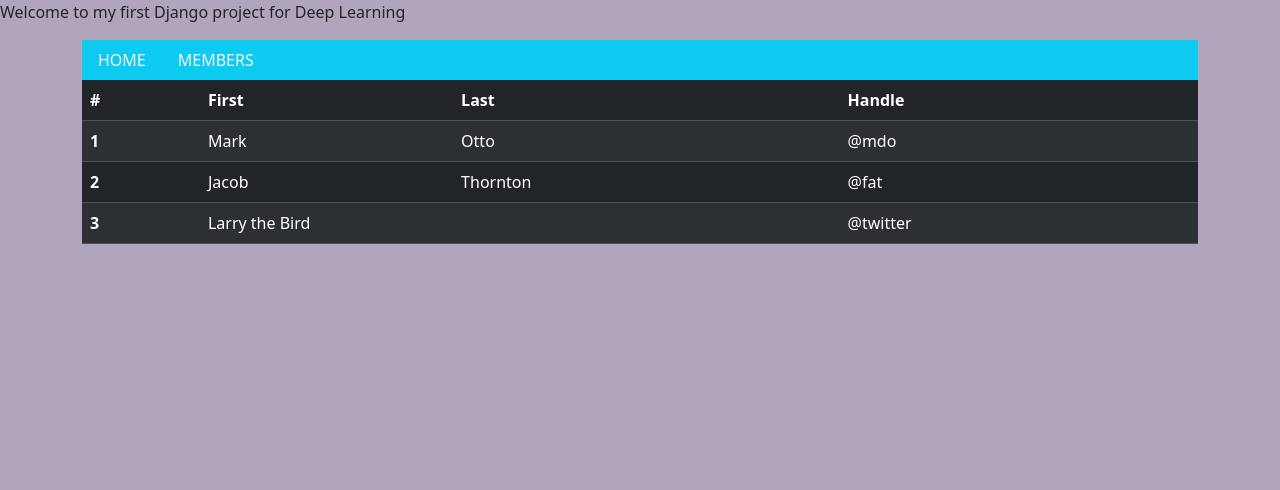
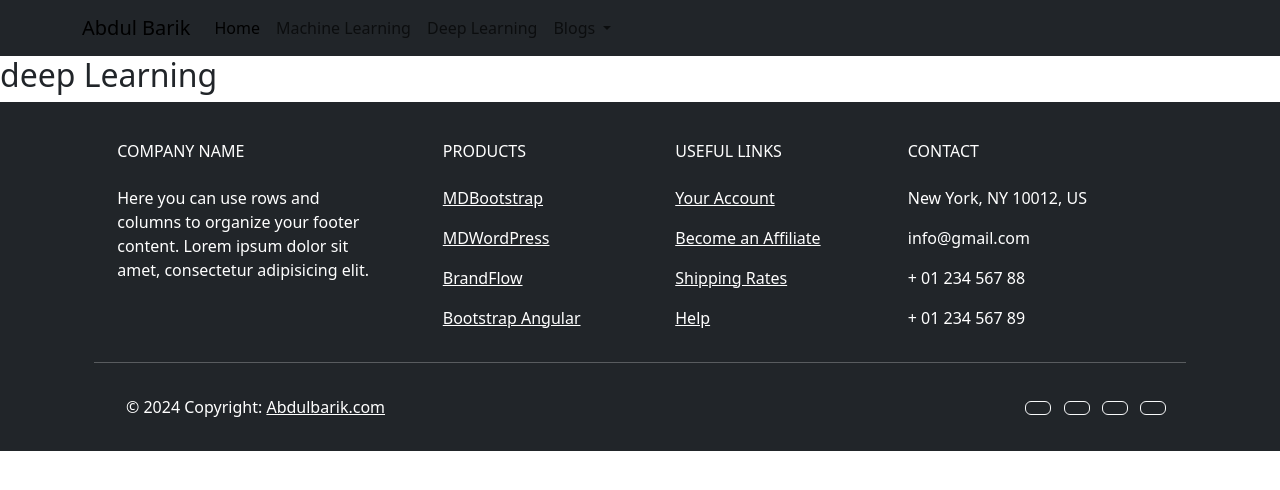
Before and after one commit to abdulbariks/DjangoPractice, a Django app: page /deep/ in a window 1280 px wide. Shown: the top 490 px of the page. Run offline with Django 5.2, Linux system fonts and the light colour scheme; some libraries are stand-ins or nearby versions.

Commit message:
Template inheritance dynamic url create

```diff
--- a/DjangoPractice/templates/deepLearning/deepLearning.html
+++ b/DjangoPractice/templates/deepLearning/deepLearning.html
@@ -1,50 +1,3 @@
-{% load static %}
-<!DOCTYPE html>
-<title>Deep Learning</title>
-{% load bootstrap5 %} {% bootstrap_css %} {% bootstrap_javascript %}
-
-<link rel="stylesheet" href="{% static 'CSS/deepLearning.css' %}" />
-<html>
-  <body>
-    <p>Welcome to my first Django project for Deep Learning</p>
-    <div class="container">
-      <ul class="nav bg-info">
-        <li class="nav-item">
-          <a class="nav-link link-light" href="/">HOME</a>
-        </li>
-        <li class="nav-item">
-          <a class="nav-link link-light" href="/members">MEMBERS</a>
-        </li>
-      </ul>
-      <table class="table table-dark table-striped">
-        <thead>
-          <tr>
-            <th scope="col">#</th>
-            <th scope="col">First</th>
-            <th scope="col">Last</th>
-            <th scope="col">Handle</th>
-          </tr>
-        </thead>
-        <tbody>
-          <tr>
-            <th scope="row">1</th>
-            <td>Mark</td>
-            <td>Otto</td>
-            <td>@mdo</td>
-          </tr>
-          <tr>
-            <th scope="row">2</th>
-            <td>Jacob</td>
-            <td>Thornton</td>
-            <td>@fat</td>
-          </tr>
-          <tr>
-            <th scope="row">3</th>
-            <td colspan="2">Larry the Bird</td>
-            <td>@twitter</td>
-          </tr>
-        </tbody>
-      </table>
-    </div>
-  </body>
-</html>
+{% extends "main.html" %} {% block content %}
+<h2>deep Learning</h2>
+{% endblock content %}
--- a/DjangoPractice/templates/main.html
+++ b/DjangoPractice/templates/main.html
@@ -1,93 +1,217 @@
 {% load static %}
 <!DOCTYPE html>
-
-<link
-  href="https://cdn.jsdelivr.net/npm/bootstrap@5.0.2/dist/css/bootstrap.min.css"
-  rel="stylesheet"
-  integrity="sha384-EVSTQN3/azprG1Anm3QDgpJLIm9Nao0Yz1ztcQTwFspd3yD65VohhpuuCOmLASjC"
-  crossorigin="anonymous"
-/>
 <html>
+  <head>
+    <meta charset="utf-8" />
+    <meta http-equiv="X-UA-Compatible" content="IE=edge" />
+    <title>{% block title %}Home{% endblock %}</title>
+    {% load bootstrap5 %} {% bootstrap_css %} {% bootstrap_javascript %}
+    <meta name="description" content="" />
+    <meta name="viewport" content="width=device-width, initial-scale=1" />
+    <link rel="stylesheet" href="" />
+  </head>
   <body>
-    <nav class="navbar navbar-expand-lg navbar-light bg-light">
-      <div class="container-fluid">
-        <a class="navbar-brand" href="#">Navbar</a>
+    <nav
+      class="navbar navbar-expand-lg text-center text-lg-start text-white bg-dark"
+    >
+      <div class="container">
+        <a class="navbar-brand" href="/">Abdul Barik</a>
         <button
           class="navbar-toggler"
           type="button"
           data-bs-toggle="collapse"
-          data-bs-target="#navbarSupportedContent"
-          aria-controls="navbarSupportedContent"
+          data-bs-target="#navbarNavDropdown"
+          aria-controls="navbarNavDropdown"
           aria-expanded="false"
           aria-label="Toggle navigation"
         >
           <span class="navbar-toggler-icon"></span>
         </button>
-        <div class="collapse navbar-collapse" id="navbarSupportedContent">
-          <ul class="navbar-nav me-auto mb-2 mb-lg-0">
+        <div class="collapse navbar-collapse" id="navbarNavDropdown">
+          <ul class="navbar-nav">
             <li class="nav-item">
-              <a class="nav-link active" aria-current="page" href="#">Home</a>
+              <a class="nav-link active" aria-current="page" href="/">Home</a>
             </li>
             <li class="nav-item">
-              <a class="nav-link" href="#">Link</a>
+              <a class="nav-link" href="{% url "machineLearning" %}">Machine Learning</a>
+            </li>
+            <li class="nav-item">
+              <a class="nav-link" href="{% url "deepLearning" %}">Deep Learning</a>
             </li>
             <li class="nav-item dropdown">
               <a
                 class="nav-link dropdown-toggle"
-                href="machine/"
-                id="navbarDropdown"
+                href="#"
+                id="navbarDropdownMenuLink"
                 role="button"
                 data-bs-toggle="dropdown"
                 aria-expanded="false"
               >
-                Dropdown
+                Blogs
               </a>
-              <ul class="dropdown-menu" aria-labelledby="navbarDropdown">
-                <li><a class="dropdown-item" href="machine/">Action</a></li>
+              <ul
+                class="dropdown-menu"
+                aria-labelledby="navbarDropdownMenuLink"
+              >
+                <li><a class="dropdown-item" href="#">Action</a></li>
+                <li><a class="dropdown-item" href="#">Another action</a></li>
                 <li>
-                  <a class="dropdown-item" href="machine/">Another action</a>
-                </li>
-                <li><hr class="dropdown-divider" /></li>
-                <li>
-                  <a class="dropdown-item" href="machine/"
-                    >Something else here</a
-                  >
+                  <a class="dropdown-item" href="#">Something else here</a>
                 </li>
               </ul>
             </li>
-            <li class="nav-item">
-              <a
-                class="nav-link disabled"
-                href="#"
-                tabindex="-1"
-                aria-disabled="true"
-                >Disabled</a
-              >
-            </li>
           </ul>
-          <form class="d-flex">
-            <input
-              class="form-control me-2"
-              type="search"
-              placeholder="Search"
-              aria-label="Search"
-            />
-            <button class="btn btn-outline-success" type="submit">
-              Search
-            </button>
-          </form>
         </div>
       </div>
     </nav>
-    <p>Welcome to my first Django project</p>
-    <p><a href="machine/">Machine Learning</a></p>
-    <p><a href="deep/">Deel Learning </a></p>
+    {% block content %}
+    <h2>Home</h2>
+    {% endblock %}
 
-    <link
-      href="https://cdn.jsdelivr.net/npm/bootstrap@5.0.2/dist/css/bootstrap.min.css"
-      rel="stylesheet"
-      integrity="sha384-EVSTQN3/azprG1Anm3QDgpJLIm9Nao0Yz1ztcQTwFspd3yD65VohhpuuCOmLASjC"
-      crossorigin="anonymous"
-    />
+    <!-- Remove the container if you want to extend the Footer to full width. -->
+    <div class="navbar-light bg-dark">
+      <!-- Footer -->
+      <footer class="text-center text-lg-start text-white bg-dark">
+        <!-- Grid container -->
+        <div class="container p-4 pb-0">
+          <!-- Section: Links -->
+          <section class="">
+            <!--Grid row-->
+            <div class="row">
+              <!-- Grid column -->
+              <div class="col-md-3 col-lg-3 col-xl-3 mx-auto mt-3">
+                <h6 class="text-uppercase mb-4 font-weight-bold">
+                  Company name
+                </h6>
+                <p>
+                  Here you can use rows and columns to organize your footer
+                  content. Lorem ipsum dolor sit amet, consectetur adipisicing
+                  elit.
+                </p>
+              </div>
+              <!-- Grid column -->
+
+              <hr class="w-100 clearfix d-md-none" />
+
+              <!-- Grid column -->
+              <div class="col-md-2 col-lg-2 col-xl-2 mx-auto mt-3">
+                <h6 class="text-uppercase mb-4 font-weight-bold">Products</h6>
+                <p>
+                  <a class="text-white">MDBootstrap</a>
+                </p>
+                <p>
+                  <a class="text-white">MDWordPress</a>
+                </p>
+                <p>
+                  <a class="text-white">BrandFlow</a>
+                </p>
+                <p>
+                  <a class="text-white">Bootstrap Angular</a>
+                </p>
+              </div>
+              <!-- Grid column -->
+
+              <hr class="w-100 clearfix d-md-none" />
+
+              <!-- Grid column -->
+              <div class="col-md-3 col-lg-2 col-xl-2 mx-auto mt-3">
+                <h6 class="text-uppercase mb-4 font-weight-bold">
+                  Useful links
+                </h6>
+                <p>
+                  <a class="text-white">Your Account</a>
+                </p>
+                <p>
+                  <a class="text-white">Become an Affiliate</a>
+                </p>
+                <p>
+                  <a class="text-white">Shipping Rates</a>
+                </p>
+                <p>
+                  <a class="text-white">Help</a>
+                </p>
+              </div>
+
+              <!-- Grid column -->
+              <hr class="w-100 clearfix d-md-none" />
+
+              <!-- Grid column -->
+              <div class="col-md-4 col-lg-3 col-xl-3 mx-auto mt-3">
+                <h6 class="text-uppercase mb-4 font-weight-bold">Contact</h6>
+                <p><i class="fas fa-home mr-3"></i> New York, NY 10012, US</p>
+                <p><i class="fas fa-envelope mr-3"></i> info@gmail.com</p>
+                <p><i class="fas fa-phone mr-3"></i> + 01 234 567 88</p>
+                <p><i class="fas fa-print mr-3"></i> + 01 234 567 89</p>
+              </div>
+              <!-- Grid column -->
+            </div>
+            <!--Grid row-->
+          </section>
+          <!-- Section: Links -->
+
+          <hr class="my-3" />
+
+          <!-- Section: Copyright -->
+          <section class="p-3 pt-0">
+            <div class="row d-flex align-items-center">
+              <!-- Grid column -->
+              <div class="col-md-7 col-lg-8 text-center text-md-start">
+                <!-- Copyright -->
+                <div class="p-3">
+                  © 2024 Copyright:
+                  <a
+                    class="text-white"
+                    href="https://abdul-barik-portfolio.vercel.app/"
+                    >Abdulbarik.com</a
+                  >
+                </div>
+                <!-- Copyright -->
+              </div>
+              <!-- Grid column -->
+
+              <!-- Grid column -->
+              <div class="col-md-5 col-lg-4 ml-lg-0 text-center text-md-end">
+                <!-- Facebook -->
+                <a
+                  class="btn btn-outline-light btn-floating m-1"
+                  class="text-white"
+                  role="button"
+                  ><i class="fab fa-facebook-f"></i
+                ></a>
+
+                <!-- Twitter -->
+                <a
+                  class="btn btn-outline-light btn-floating m-1"
+                  class="text-white"
+                  role="button"
+                  ><i class="fab fa-twitter"></i
+                ></a>
+
+                <!-- Google -->
+                <a
+                  class="btn btn-outline-light btn-floating m-1"
+                  class="text-white"
+                  role="button"
+                  ><i class="fab fa-google"></i
+                ></a>
+
+                <!-- Instagram -->
+                <a
+                  class="btn btn-outline-light btn-floating m-1"
+                  class="text-white"
+                  role="button"
+                  ><i class="fab fa-instagram"></i
+                ></a>
+              </div>
+              <!-- Grid column -->
+            </div>
+          </section>
+          <!-- Section: Copyright -->
+        </div>
+        <!-- Grid container -->
+      </footer>
+      <!-- Footer -->
+    </div>
+    <!-- End of .container -->
   </body>
 </html>
```
Also changed, not shown: DjangoPractice/templates/machineLearning/machineLearning.html (+2 -9 lines), README.md.
